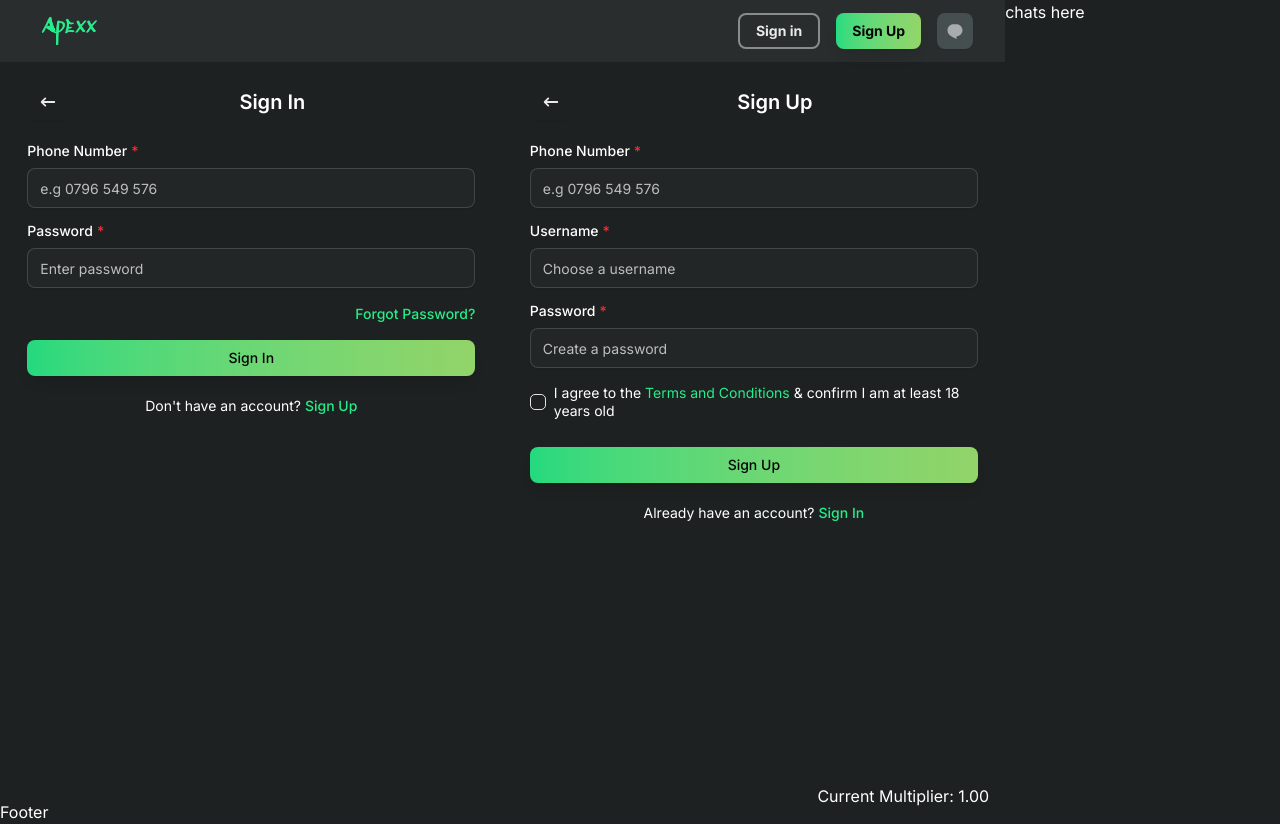
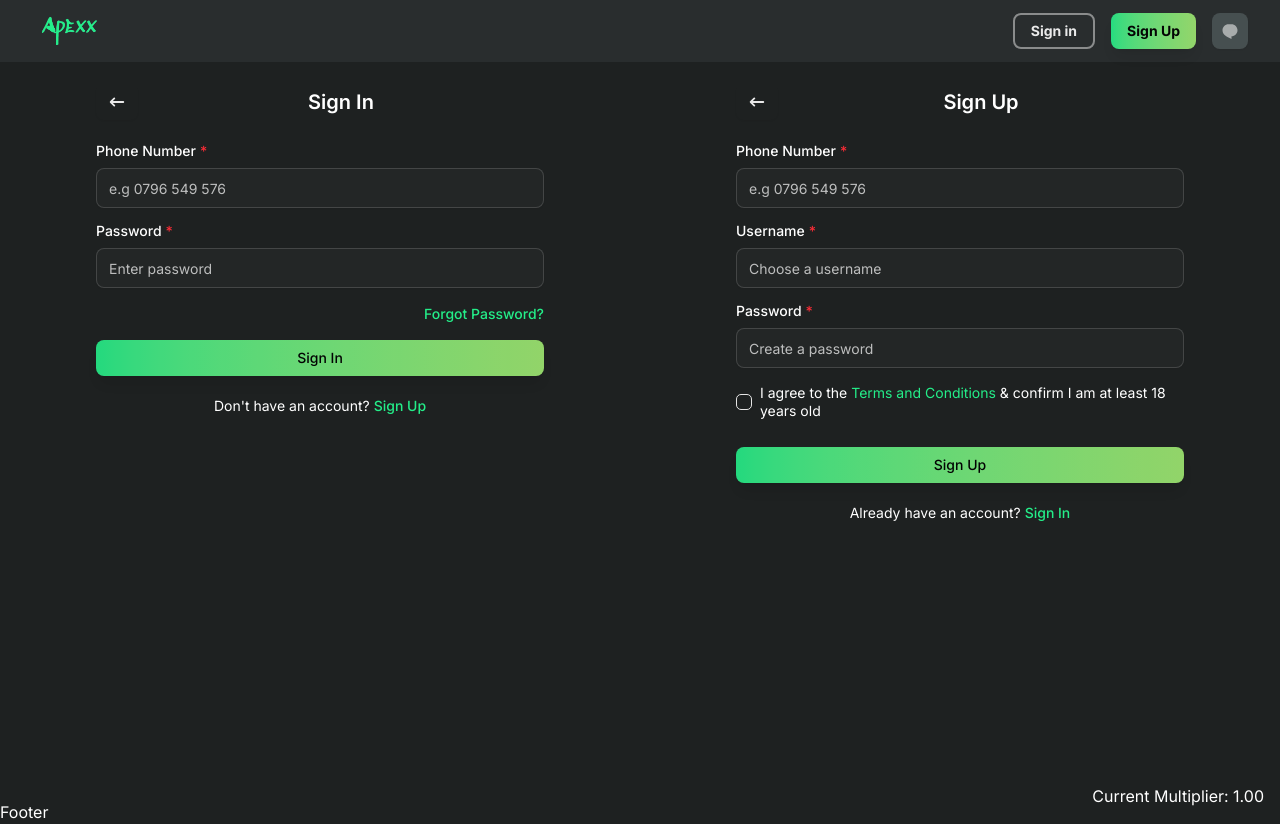
Before and after one commit to gatundu2013/crash, a React (Vite) app in the folder frontend/: page / in a window 1280 px wide. Built offline with nearby package versions, Linux system fonts and the light colour scheme; no server answers.

Commit message:
Implement chatStore

```diff
--- a/frontend/package.json
+++ b/frontend/package.json
@@ -11,6 +11,7 @@
   },
   "dependencies": {
     "@hookform/resolvers": "^5.0.1",
+    "@radix-ui/react-avatar": "^1.1.10",
     "@radix-ui/react-checkbox": "^1.3.2",
     "@radix-ui/react-label": "^2.1.7",
     "@radix-ui/react-slot": "^1.2.3",
--- a/frontend/src/layouts/MainLayout.tsx
+++ b/frontend/src/layouts/MainLayout.tsx
@@ -1,4 +1,5 @@
 import NavBar from "@/components/navbar/Index";
+import useChatStore from "@/stores/chatStore";
 import React from "react";
 
 interface MainLayoutProps {
@@ -7,6 +8,7 @@ interface MainLayoutProps {
 }
 
 const MainLayout = ({ body, sidebarContent }: MainLayoutProps) => {
+  const chatsAreShown = useChatStore((state) => state.chatsAreShown);
   return (
     <div className="flex">
       <div className="w-full relative">
@@ -14,7 +16,9 @@ const MainLayout = ({ body, sidebarContent }: MainLayoutProps) => {
         <div className="mt-[64px] h-[calc(100vh-64px)]">{body}</div>
         <div>Footer</div>
       </div>
-      <div className="w-[350px]">{sidebarContent || "chats"}</div>
+      {chatsAreShown && (
+        <div className="w-[350px]">{sidebarContent || "chats"}</div>
+      )}
     </div>
   );
 };
--- /dev/null
+++ b/frontend/src/stores/chatStore.ts
@@ -0,0 +1,15 @@
+import { create } from "zustand";
+
+interface ChatStoreI {
+  chatsAreShown: boolean;
+  toggleChats: () => void;
+}
+
+const useChatStore = create<ChatStoreI>((set) => ({
+  chatsAreShown: false,
+  toggleChats() {
+    set((state) => ({ chatsAreShown: !state.chatsAreShown }));
+  },
+}));
+
+export default useChatStore;
```
Also changed, not shown: 1 other file (tests, documents, lock files or other folders).
